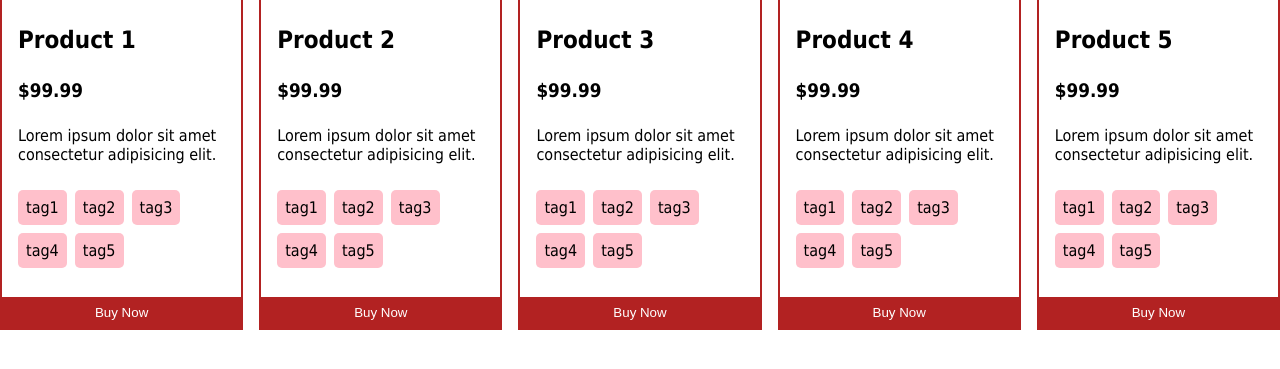
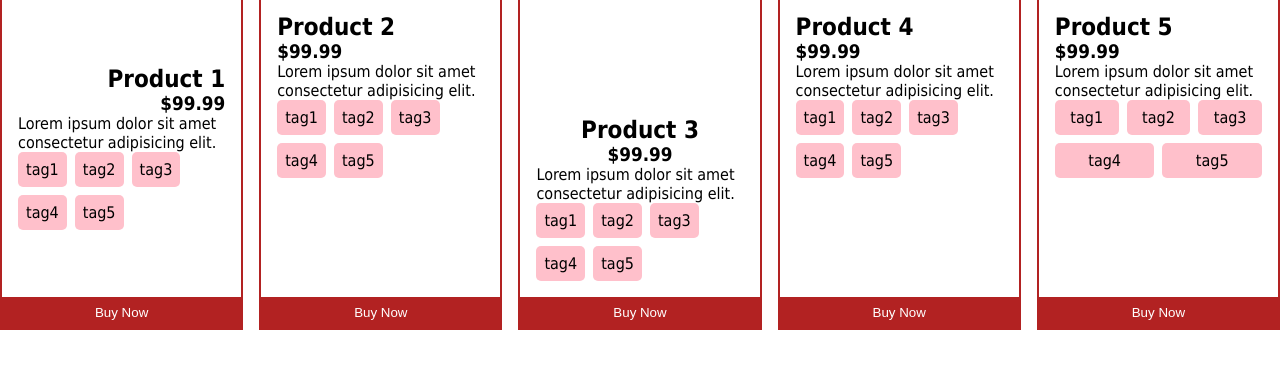
Before and after one commit to abaisoryakhel/Personal-page, a plain HTML site: page products.html in a window 1280 px wide. Shown: the part 205-574 px from the top of the page. Drawn offline with Linux system fonts and the light colour scheme.

Commit message:
product grids

```diff
--- a/products.css
+++ b/products.css
@@ -63,30 +63,24 @@ ul > * {
 
 .box5 ul > * {
   display: flex;
-  gap: 0.5rem;
   justify-content: space-around;
-  align-items: center;
+  flex-grow: 1;
 }
 .box3 ul > * {
   display: flex;
-  gap: 0.5rem;
-  justify-content: space-around;
-  align-items: center;
+  justify-content: space-evenly;
 }
 .box4 ul > * {
   display: flex;
-  gap: 0.5rem;
-  align-items: center;
+  justify-content: center;
 }
 .box1 ul > * {
   display: flex;
-  gap: 0.5rem;
-  justify-items: space-between;
+  justify-items: end;
 }
 .box2 ul > * {
   display: flex;
-  gap: 0.5rem;
-  justify-content: space-around;
+  justify-content: space-between;
 }
 
 li {
@@ -111,52 +105,27 @@ button {
 
 .box1 > .info {
   display: flex;
-  flex-direction: column;
-  justify-content: space-around;
-  align-items: flex-start;
-}
-
-.box1 > .info > * {
-  align-self: flex-start;
+  align-items: end;
+  justify-content: center;
 }
 
 .box2 > .info {
   display: flex;
-  flex-direction: column;
-  justify-content: space-around;
-  align-items: center;
-}
-.box2 > .info * {
-  align-self: flex-start;
+  align-items: space-around;
 }
 
 .box3 > .info {
   display: flex;
-  flex-direction: column;
-  justify-content: space-around;
   align-items: center;
-}
-
-.box3 > .info > * {
-  align-self: flex-start;
+  justify-content: end;
 }
 
 .box4 > .info {
   display: flex;
-  flex-direction: column;
-  justify-content: space-around;
-  align-items: center;
-}
-.box4 > .info * {
-  align-self: flex-start;
+  align-items: space-evenly;
 }
 
 .box5 > .info {
   display: flex;
-  flex-direction: column;
-  justify-content: space-around;
-  align-items: center;
+  align-items: space-between;
 }
-.box5 > .info * {
-  align-self: flex-start;
-}
```
